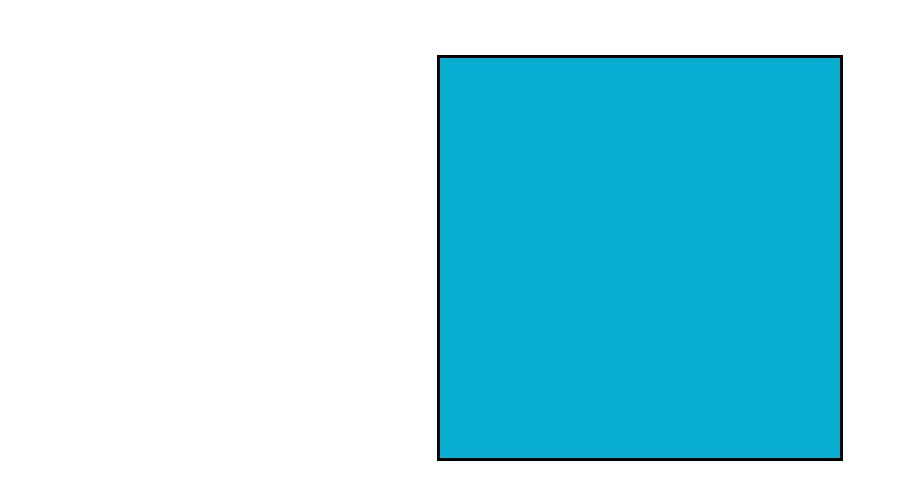
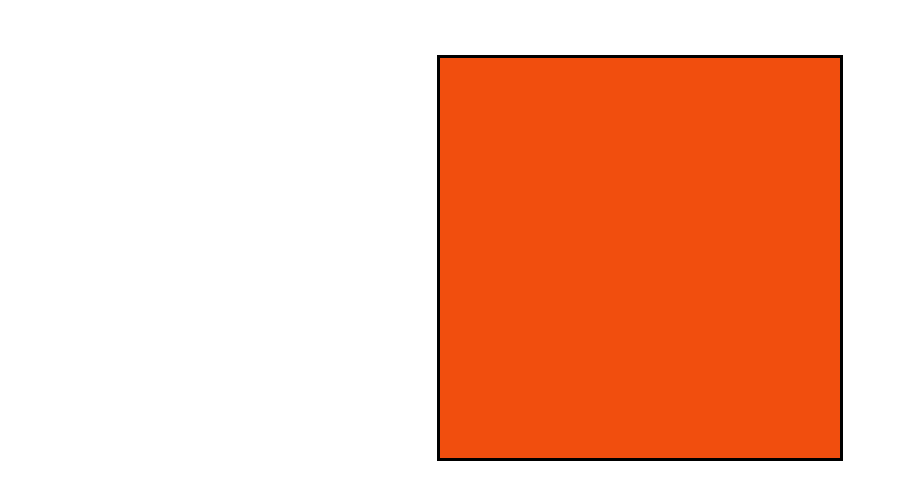
Before and after one commit to JTorres1026/Prueba, a plain HTML site: page index.html in a window 1280 px wide. Shown: the part 61-560 px from the top of the page, without its empty margins (0-898 px from the left). Drawn offline with Linux system fonts and the light colour scheme.

Commit message:
cambio de color

```diff
--- a/index.html
+++ b/index.html
@@ -11,7 +11,7 @@
     height: 400px;
     border:solid;
     margin:auto;
-    background-color:#08AED2 ;
+    background-color:#f14e0e ;
    }
 </style>
 
```
